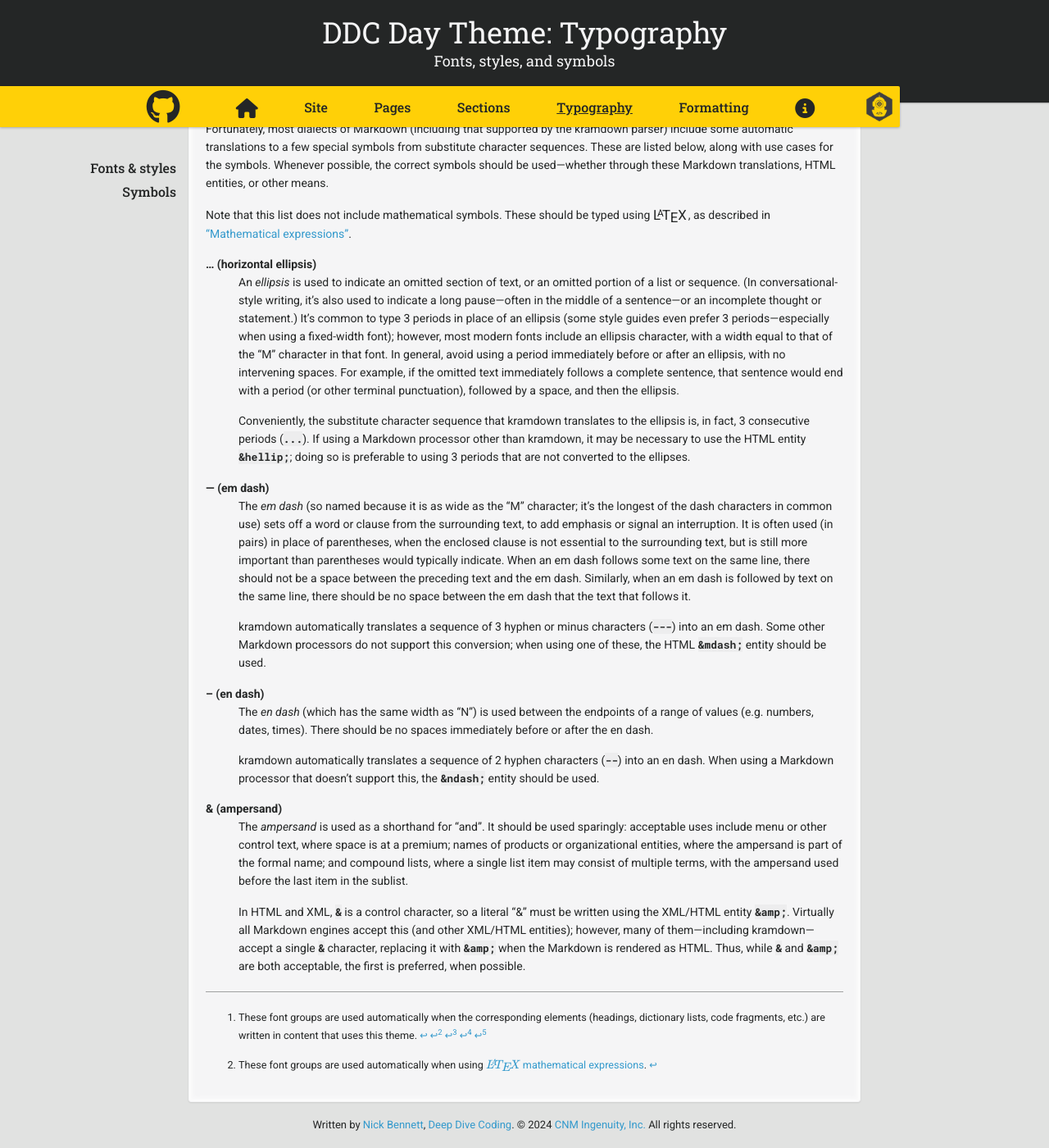
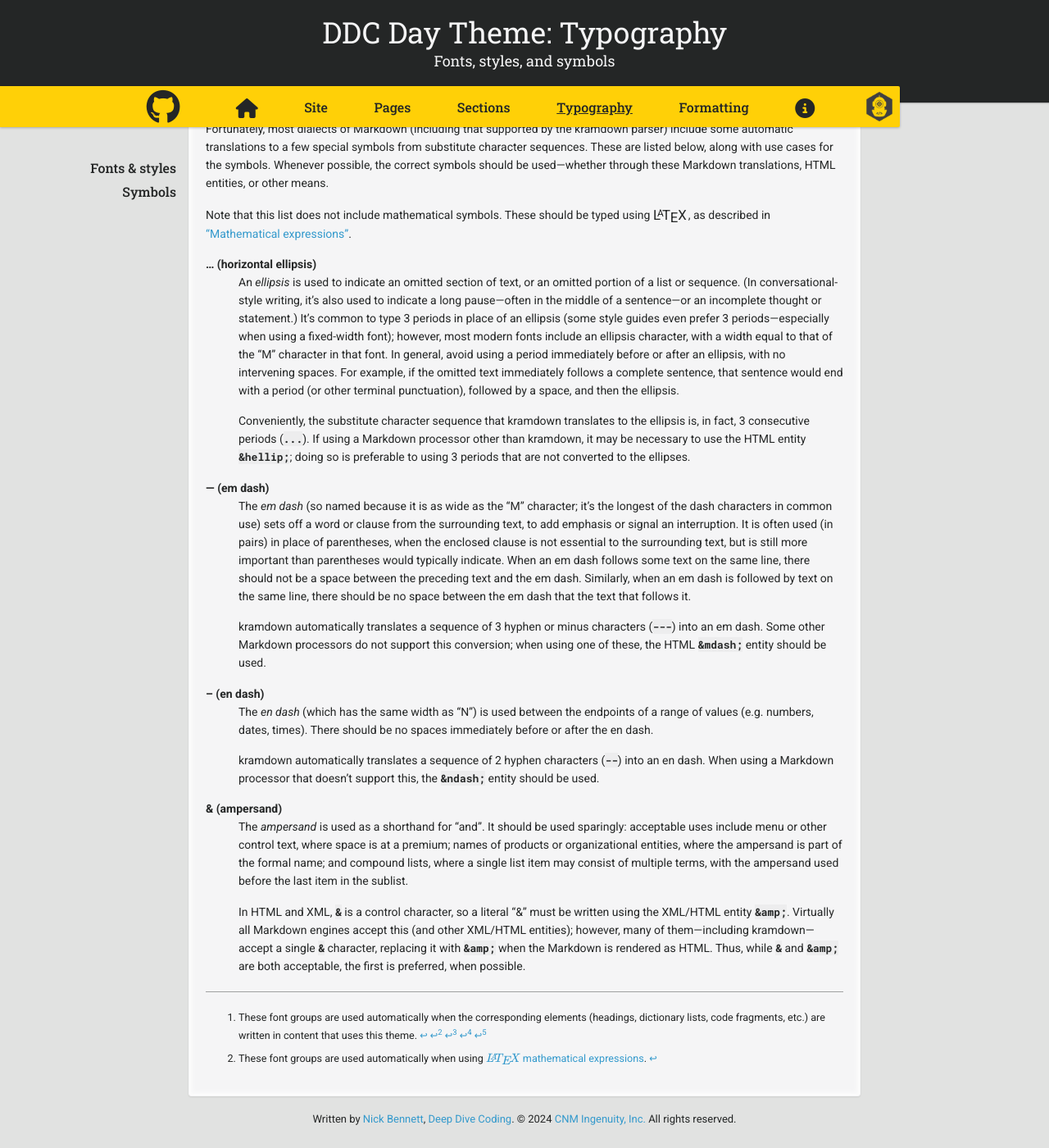
Before and after one commit to ddc-java/ddc-day, a Jekyll site: the page built from typography.md, in a window 1280 px wide and 1400 px high, scrolled down 926 px. Shown: the whole window at 82% size. Built offline with Jekyll 4.4.1, drawn with Linux system fonts in a browser that asks for light colours; nearby versions of some CDN libraries; our own code applies the rules of GitHub Pages for plain Markdown files; formulas are drawn with MathJax 3.

Commit message:
Decrease spacing between footnotes

```diff
--- a/_sass/ddc-day.scss
+++ b/_sass/ddc-day.scss
@@ -866,10 +866,20 @@ div.wrapper {
     }
 
     div.footnotes {
-	  font-size: 90%;
+
+      font-size: 90%;
       margin-top: 20px;
       padding-top: 20px;
       border-top: 0.5px solid rgba(76, 78, 78, 0.5);
+
+      ol {
+        li{
+          p {
+            margin-bottom: 0.5em;
+          }
+        }
+      }
+
     }
 
     div.youtube-container {
```
